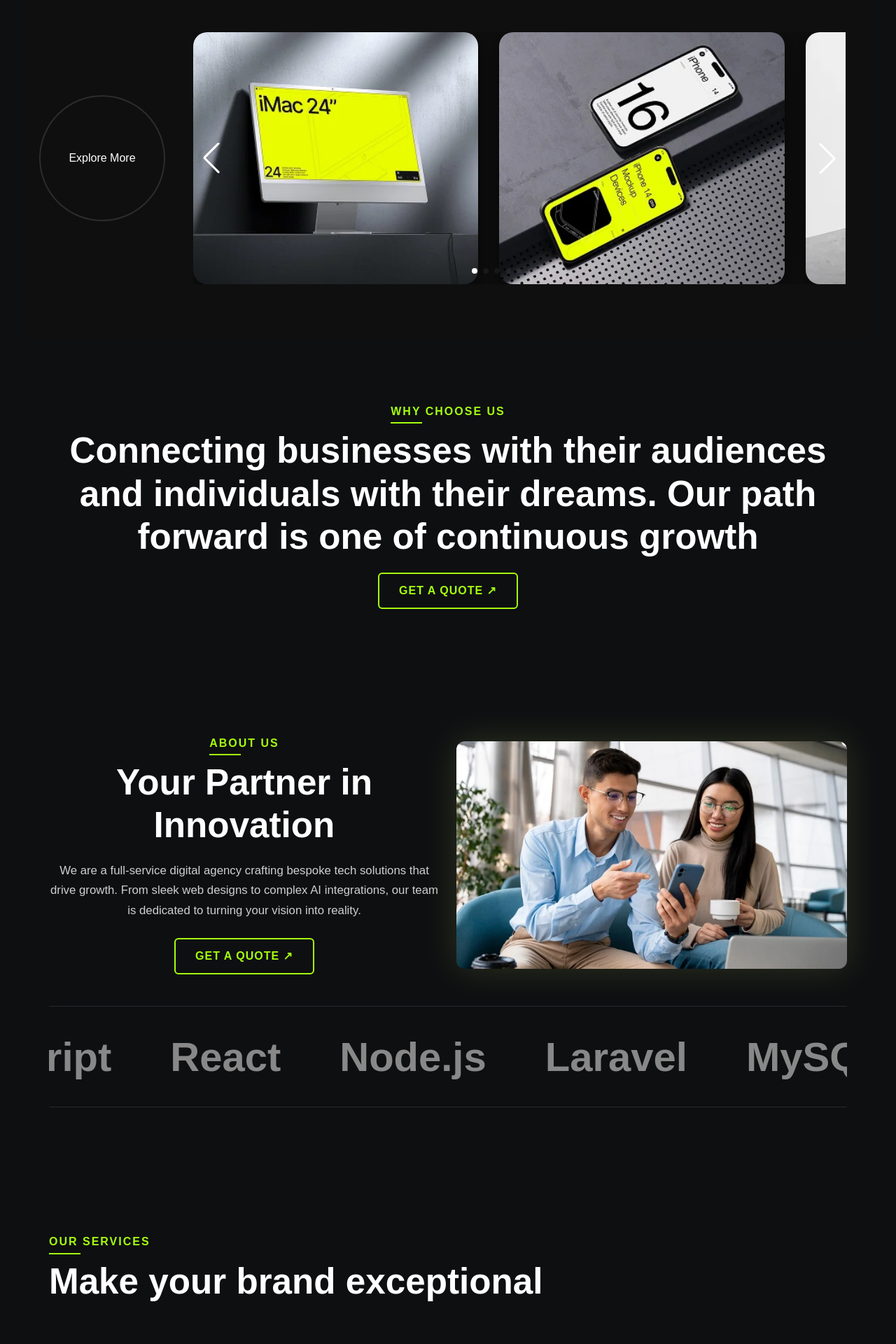
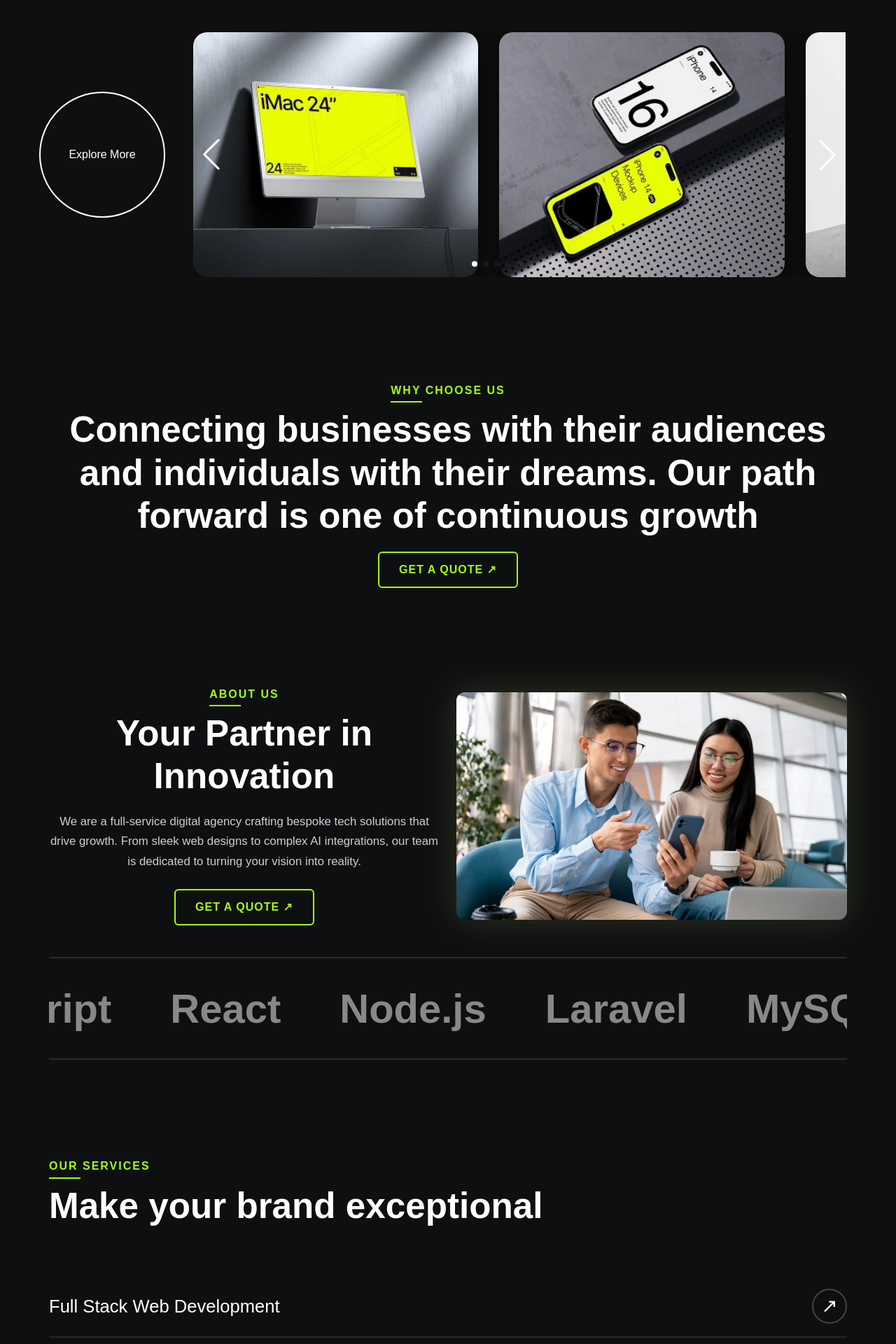
Before and after one commit to Zeeshanprojects/Corebizlabs, a React (Vite) app in the folder corebizlabs/: page / in a window 1280 px wide. Shown: the part 620-2540 px from the top of the page at 70% size. Built offline with nearby package versions, Linux system fonts and the light colour scheme; a web font is replaced by a local one.

Commit message:
code-updated

```diff
--- a/corebizlabs/src/Components/Footer.jsx
+++ b/corebizlabs/src/Components/Footer.jsx
@@ -15,7 +15,7 @@
             <section className="d-flex justify-content-between p-2"></section>
 
             <section className="">
-              <div className="container text-center text-md-start mt-5">
+              <div className="container-fluid text-center text-md-start mt-5">
                 {/* Grid row */}
                 <div className="row mt-3">
                   {/* Grid column */}
--- a/corebizlabs/src/Pages/Home.css
+++ b/corebizlabs/src/Pages/Home.css
@@ -41,7 +41,7 @@
 
 /* Universal section spacing */
 .section {
-  padding: 90px 0;
+  padding: 70px 0;
 }
 
 /* Section label */
@@ -115,15 +115,17 @@
 }
 .tech-marquee {
   width: 100%;
+
   overflow: hidden;
   white-space: nowrap;
   padding: 28px 0;
   margin-top: 45px;
-  border-top: 1px solid #2a2a2a;
-  border-bottom: 1px solid #2a2a2a;
+  border-top: 2px solid #2a2a2a;
+  border-bottom: 2px solid #2a2a2a;
 }
 
 .marquee-track {
+
   display: inline-flex;
   gap: 70px;
   animation: marquee 22s linear infinite;
@@ -163,7 +165,7 @@
 .explore-btn {
   width: 180px;
   height: 180px;
-  border: 2px solid rgba(255,255,255,0.12);
+  border: 2px solid white;
   border-radius: 50%;
   color: #fff;
   display: flex;
@@ -203,7 +205,7 @@
 
 .slider-img {
   width: 100%;
-  height: 360px;
+  height: 350px;
   object-fit: cover;
   border-radius: 20px;
   box-shadow: 0 8px 30px rgba(0,0,0,0.6);
@@ -318,7 +320,7 @@
   position: relative;
 }
 
-.service-item::before {
+/* .service-item::before {
   content: "";
   position: absolute;
   left: 0;
@@ -327,7 +329,7 @@
   height: 2px;
   background: #a5ff0d;
   transition: width 0.4s ease-out;
-}
+} */
 
 .service-item:hover::before {
   width: 100%;
```
